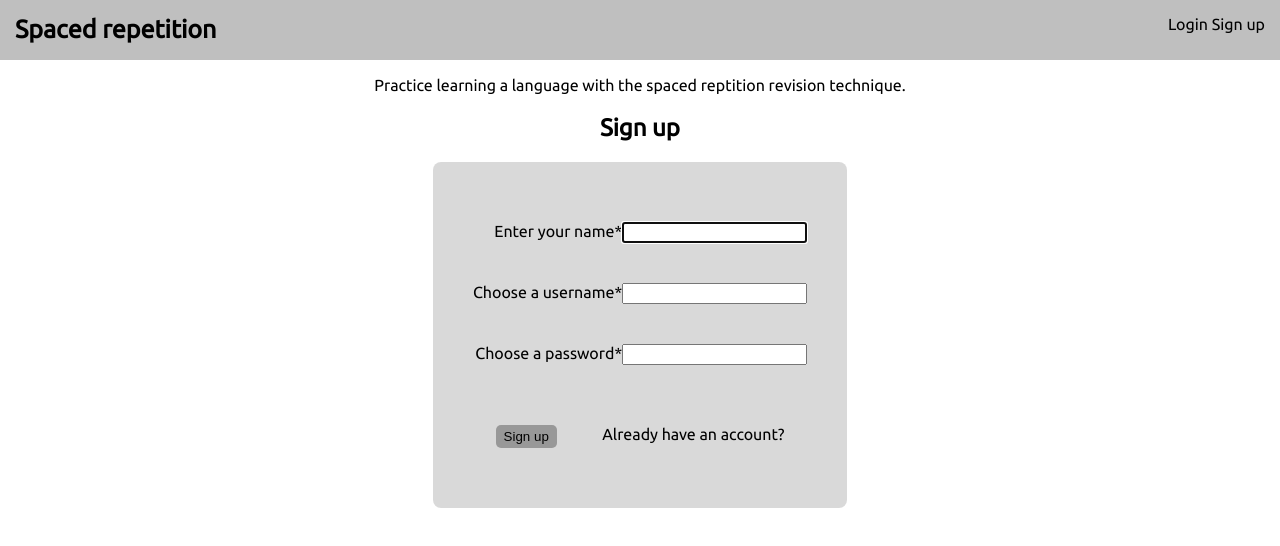
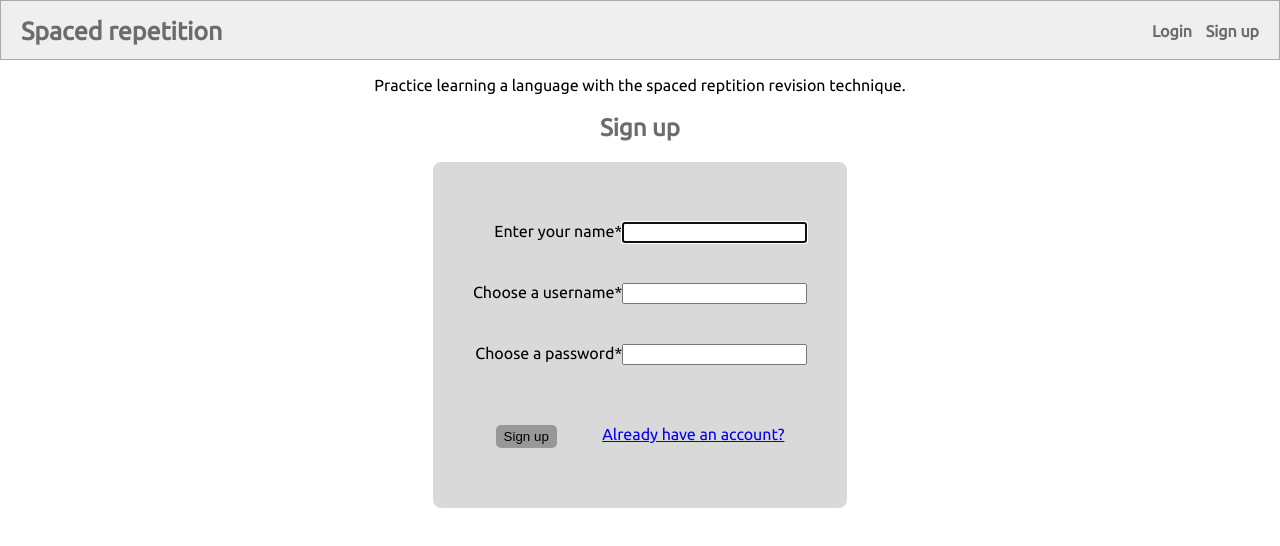
Before and after one commit to thinkful-ei-armadillo/spaced-repetition-client-jonathan-payman, a React app: page /register in a window 1280 px wide. Built offline with nearby package versions, Linux system fonts and the light colour scheme; no server answers.

Commit message:
css stuff

```diff
--- a/src/components/App/App.css
+++ b/src/components/App/App.css
@@ -0,0 +1,3 @@
+h2 {
+  color: #6c6c6c;
+}
--- a/src/components/Header/Header.css
+++ b/src/components/Header/Header.css
@@ -2,13 +2,17 @@ header {
   text-align: center;
 }
 
-a {
+.navbar a {
   text-decoration: none;
-  color: black;
+  color: #6c6c6c;
+  padding: 5px;
+  line-height: 30px;
+  font-weight: bold;
 }
 
-a:hover {
-  text-decoration-line: underline;
+.navbar a:hover {
+  text-decoration-line: none;
+  color: #373737;
 }
 
 nav {
@@ -24,7 +28,8 @@ nav {
 
 .navbar {
   text-align: end;
-  background-color: rgba(0, 0, 0, 0.25);
+  background-color: #efefef;
   padding: 15px;
   height: 60px;
+  border: 1px solid #a9a9a9;
 }
```
